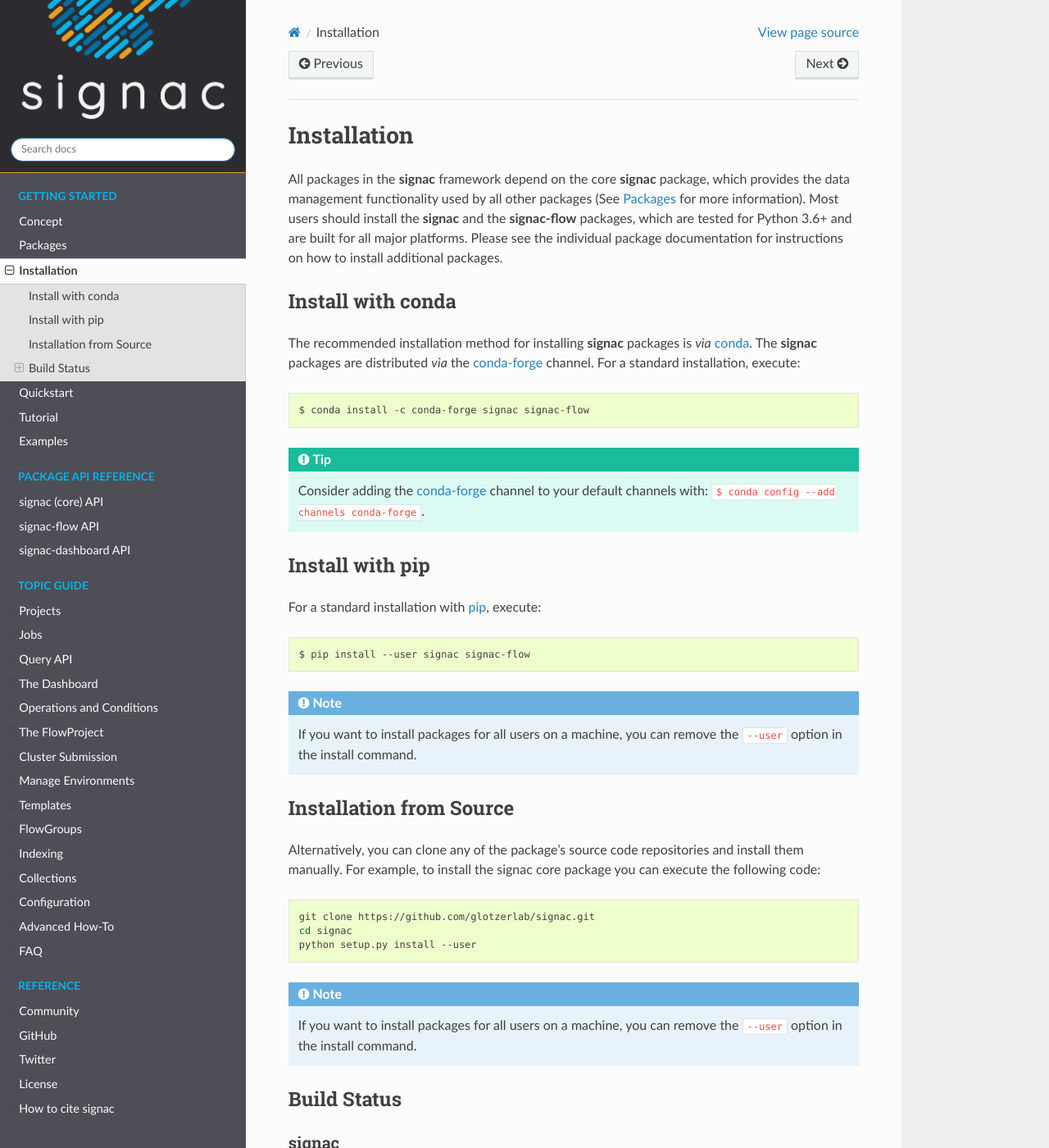
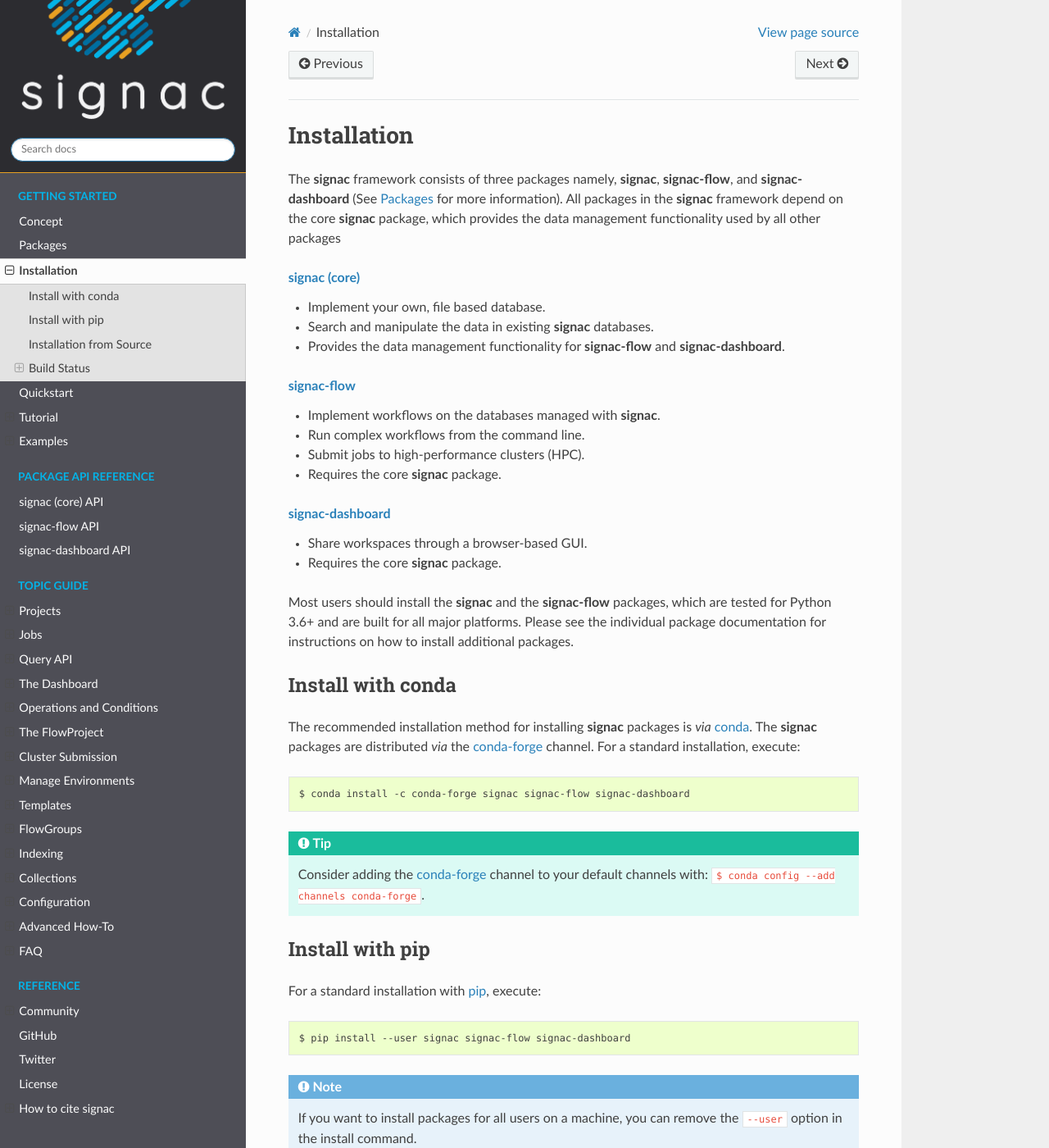
Before and after one commit to glotzerlab/signac-docs, a Sphinx documentation site: the page built from docs/source/installation.rst, in a window 1280 px wide and 1400 px high. Shown: the whole window at 82% size. Built offline with Sphinx 7.4.7 and the Read the Docs theme 2.0.0, drawn with Linux system fonts in a browser that asks for light colours.

Commit message:
Update installation guide

```diff
--- a/docs/source/installation.rst
+++ b/docs/source/installation.rst
@@ -8,7 +8,27 @@
 .. _conda-forge: https://conda-forge.github.io
 .. _pip: https://docs.python.org/3/installing/index.html
 
-All packages in the **signac** framework depend on the core **signac** package, which provides the data management functionality used by all other packages (See :ref:`package-overview` for more information).
+The **signac** framework consists of three packages namely, **signac**, **signac-flow**, and **signac-dashboard** (See :ref:`package-overview` for more information).
+All packages in the **signac** framework depend on the core **signac** package, which provides the data management functionality used by all other packages
+
+.. rubric:: `signac (core) <signac-core_>`_
+
+- Implement your own, file based database.
+- Search and manipulate the data in existing **signac** databases.
+- Provides the data management functionality for **signac-flow** and **signac-dashboard**.
+
+.. rubric:: signac-flow_
+
+- Implement workflows on the databases managed with **signac**.
+- Run complex workflows from the command line.
+- Submit jobs to high-performance clusters (HPC).
+- Requires the core **signac** package.
+
+.. rubric:: signac-dashboard_
+
+- Share workspaces through a browser-based GUI.
+- Requires the core **signac** package.
+
 Most users should install the **signac** and the **signac-flow** packages, which are tested for Python 3.6+ and are built for all major platforms.
 Please see the individual package documentation for instructions on how to install additional packages.
 
@@ -22,7 +42,7 @@
 
 .. code-block:: bash
 
-    $ conda install -c conda-forge signac signac-flow
+    $ conda install -c conda-forge signac signac-flow signac-dashboard
 
 .. tip::
 
@@ -36,7 +56,7 @@
 
 .. code:: bash
 
-    $ pip install --user signac signac-flow
+    $ pip install --user signac signac-flow signac-dashboard
 
 .. note::
 
@@ -92,3 +112,7 @@
 .. image:: https://img.shields.io/pypi/v/signac-dashboard
     :target: https://pypi.org/project/signac-dashboard/
     :alt: PyPI signac-dashboard
+
+.. _signac-core: https://docs.signac.io/projects/core/en/latest/installation.html
+.. _signac-flow: https://docs.signac.io/projects/flow/en/latest/installation.html
+.. _signac-dashboard: https://docs.signac.io/projects/dashboard/en/latest/installation.html
```
